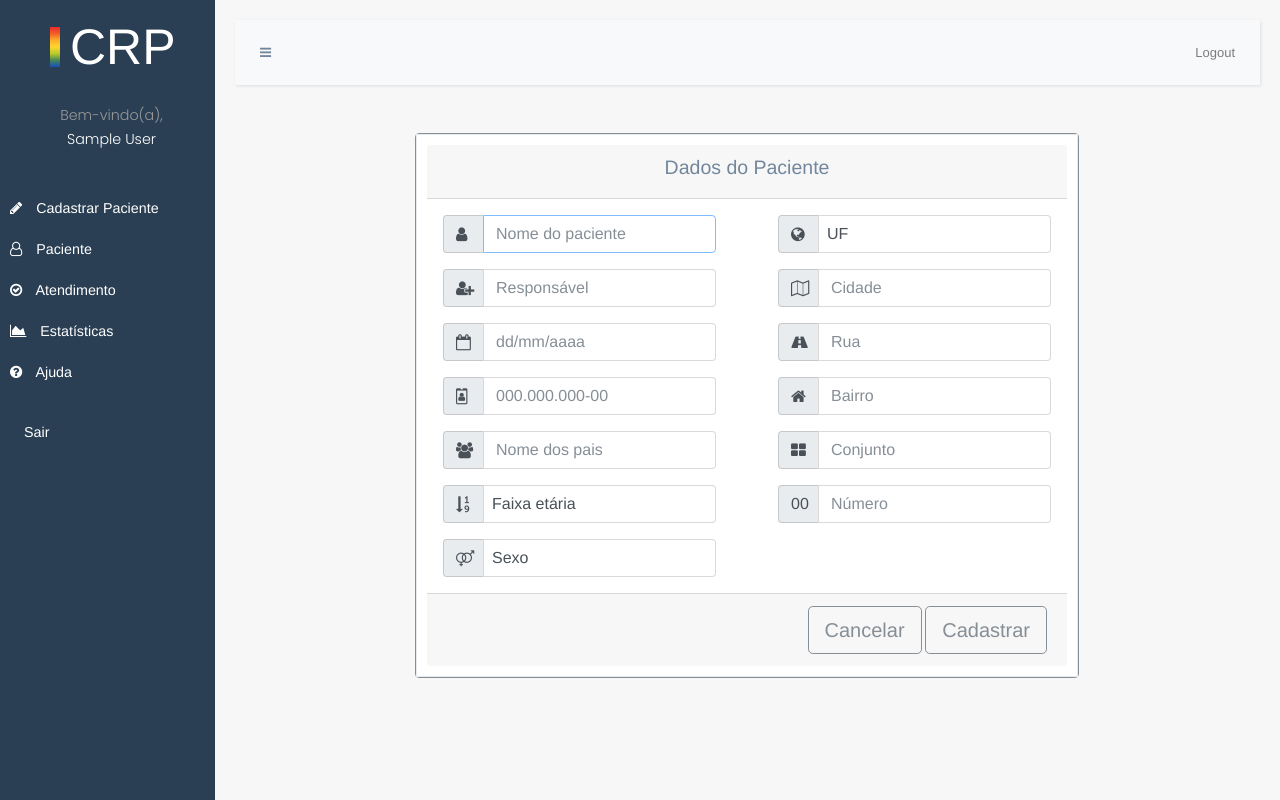
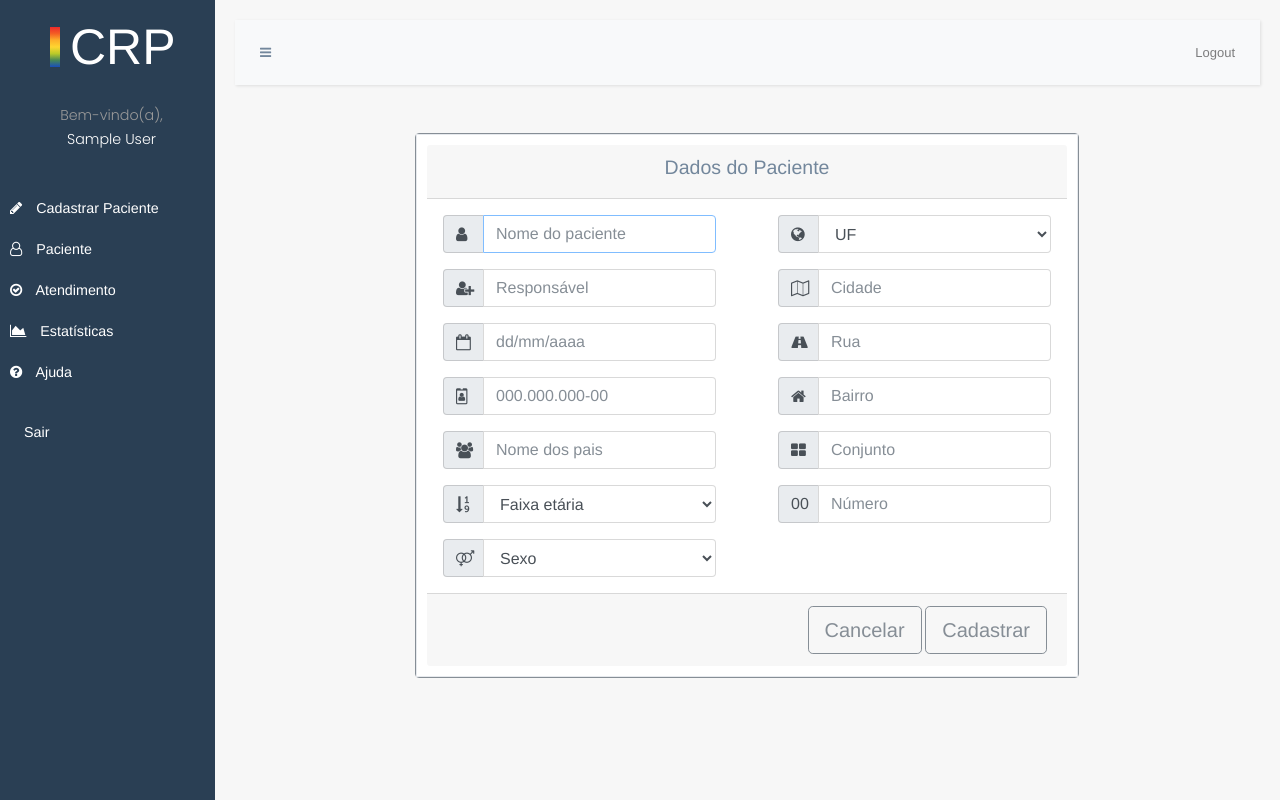
Before and after one commit to fga-eps-mds/2017.2-Classificacao-de-Risco-Pediatrico, a Django app: page /register/patient/ in a window 1280 px wide. Run offline with Django 3.2, Linux system fonts and the light colour scheme; the visitor is signed in with stand-in values (Sample User, id 1); parts of the project's set-up code (start-up, migrations or seed data) failed here and were passed over; some libraries are stand-ins or nearby versions.

Commit message:
[CODE] Fix errors in register patient template

```diff
--- a/templates/users/user_home/registerPatient.html
+++ b/templates/users/user_home/registerPatient.html
@@ -63,7 +63,7 @@
                                         </div>
                                         {% if form.birth_date.errors %}
                                             <div class="error-holder">
-                                                <div class="date-mask" role="alert">
+                                                <div class="alert alert-warning" role="alert">
                                                     {{ form.birth_date.errors }}
                                                 </div>
                                             </div>
@@ -107,7 +107,7 @@
                                     <div class="cols-sm-10">
                                       <div class="input-group">
                                           <span class="input-group-addon" id="basic-addon1"><i class="fa fa-sort-numeric-asc" aria-hidden="true"></i></span>
-                                          <select name="{{ form.age_range.name }}" id="dropdown" class="form-control" id="age_range" required>
+                                          <select name="{{ form.age_range.name }}" class="form-control" id="age_range" required>
                                               <option value="" selected disabled>Faixa etária</option>
                                               <option value="0">Faixa etária indefinida</option>
                                               <option value="1">0 até 28 dias</option>
@@ -130,7 +130,7 @@
                                     <div class="cols-sm-10">
                                         <div class="input-group">
                                           <span class="input-group-addon" id="basic-addon1"><i class="fa fa-venus-mars" aria-hidden="true"></i></span>
-                                          <select name="{{ form.gender.name }}" id="dropdown" class="form-control">
+                                          <select name="{{ form.gender.name }}" class="form-control">
                                             <option value="" selected disabled>Sexo</option>
                                             <option value="0">Sexo Indefinido</option> Sexo Indefinido
                                             <option value="1">Feminino</option> Feminino
@@ -154,7 +154,7 @@
                                   <div class="cols-sm-10">
                                     <div class="input-group">
                                       <span class="input-group-addon" id="basic-addon1"><i class="fa fa-globe" aria-hidden="true"></i></span>
-                                        <select name="{{ form.uf.name }}" id="dropdown" class="form-control">
+                                        <select name="{{ form.uf.name }}" class="form-control">
                                           <option value="" selected disabled>UF</option>
                                           <option value="AC">AC</option>Acre
                                           <option value="AL">AL</option> Alagoas
```
